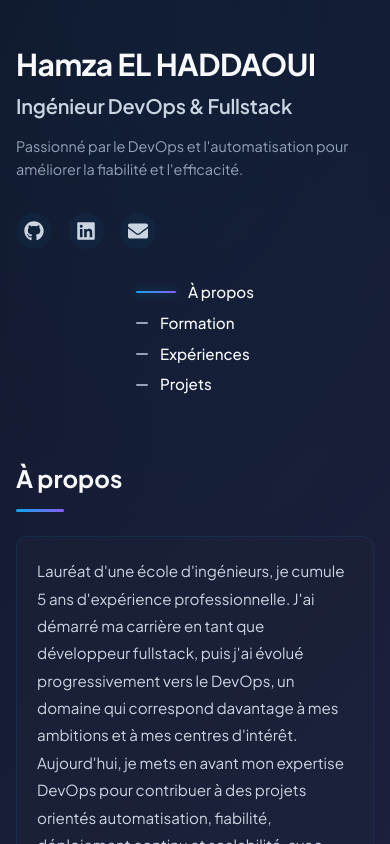
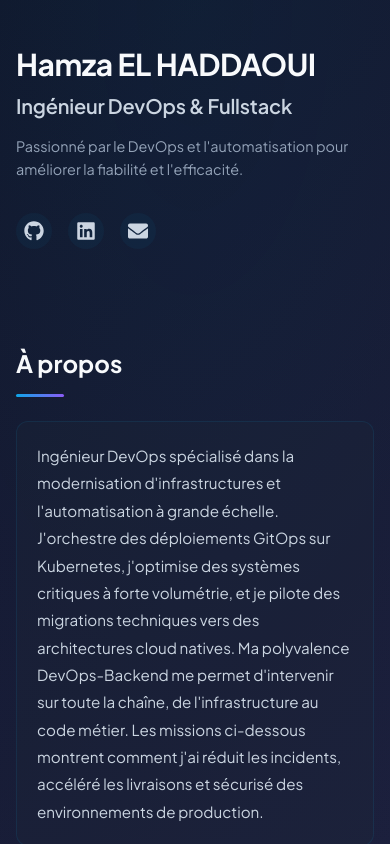
Before and after one commit to hamzaElhaddaoui/hamzaPortfolio, a React (Vite) app: page / in a window 390 px wide. Shown: the top 844 px of the page. Built offline with nearby package versions, Linux system fonts and the light colour scheme.

Commit message:
Update about section

```diff
--- a/index.html
+++ b/index.html
@@ -4,9 +4,58 @@
     <meta charset="UTF-8" />
     <link rel="icon" type="image/svg+xml" href="/favicon.svg" />
     <meta name="viewport" content="width=device-width, initial-scale=1.0" />
-    <meta name="description" content="Hamza EL HADDAOUI - Ingénieur DevOps & Fullstack" />
+
+    <!-- SEO Meta Tags -->
+    <title>Hamza EL HADDAOUI - Ingénieur DevOps & Fullstack | Portfolio</title>
+    <meta name="description" content="Ingénieur DevOps spécialisé dans l'automatisation, Kubernetes, CI/CD et architectures cloud. 5 ans d'expérience en modernisation d'infrastructures et déploiements GitOps." />
+    <meta name="keywords" content="Hamza EL HADDAOUI, DevOps, Ingénieur DevOps, Kubernetes, Docker, CI/CD, GitOps, ArgoCD, Azure, Cloud, Automatisation, Jenkins, Fullstack, React, Spring Boot" />
+    <meta name="author" content="Hamza EL HADDAOUI" />
+    <meta name="robots" content="index, follow" />
     <meta name="theme-color" content="#0f172a" />
-    <title>Hamza EL HADDAOUI - Portfolio</title>
+    <link rel="canonical" href="https://votre-domaine.com/" />
+
+    <!-- Open Graph / Facebook -->
+    <meta property="og:type" content="website" />
+    <meta property="og:url" content="https://votre-domaine.com/" />
+    <meta property="og:title" content="Hamza EL HADDAOUI - Ingénieur DevOps & Fullstack" />
+    <meta property="og:description" content="Ingénieur DevOps spécialisé dans l'automatisation, Kubernetes, CI/CD et architectures cloud." />
+    <meta property="og:image" content="https://votre-domaine.com/og-image.png" />
+    <meta property="og:locale" content="fr_FR" />
+
+    <!-- Twitter Card -->
+    <meta name="twitter:card" content="summary_large_image" />
+    <meta name="twitter:url" content="https://votre-domaine.com/" />
+    <meta name="twitter:title" content="Hamza EL HADDAOUI - Ingénieur DevOps & Fullstack" />
+    <meta name="twitter:description" content="Ingénieur DevOps spécialisé dans l'automatisation, Kubernetes, CI/CD et architectures cloud." />
+    <meta name="twitter:image" content="https://votre-domaine.com/og-image.png" />
+
+    <!-- Structured Data (JSON-LD) -->
+    <script type="application/ld+json">
+    {
+      "@context": "https://schema.org",
+      "@type": "Person",
+      "name": "Hamza EL HADDAOUI",
+      "jobTitle": "Ingénieur DevOps & Fullstack",
+      "description": "Ingénieur DevOps spécialisé dans l'automatisation, Kubernetes, CI/CD et architectures cloud natives.",
+      "url": "https://votre-domaine.com",
+      "sameAs": [
+        "https://linkedin.com/in/votre-profil",
+        "https://github.com/votre-github"
+      ],
+      "knowsAbout": [
+        "DevOps",
+        "Kubernetes",
+        "Docker",
+        "CI/CD",
+        "GitOps",
+        "ArgoCD",
+        "Azure",
+        "Jenkins",
+        "React",
+        "Spring Boot"
+      ]
+    }
+    </script>
   </head>
   <body>
     <div id="root"></div>
--- a/src/App.tsx
+++ b/src/App.tsx
@@ -36,16 +36,16 @@ const App: FC = () => {
 
           {/* Main Content */}
           <main className="lg:col-span-8 space-y-12 md:space-y-16">
-            <section id="section1" className="animate-fade-in">
+            <section id="about-me" className="animate-fade-in">
               <AboutMe />
             </section>
-            <section id="section2" className="animate-fade-in" style={{ animationDelay: '0.1s' }}>
+            <section id="academic-background" className="animate-fade-in" style={{ animationDelay: '0.1s' }}>
               <AcademicBackground />
             </section>
-            <section id="section3" className="animate-fade-in" style={{ animationDelay: '0.2s' }}>
+            <section id="professional-experiences" className="animate-fade-in" style={{ animationDelay: '0.2s' }}>
               <ProExperiences />
             </section>
-            <section id="section4" className="animate-fade-in" style={{ animationDelay: '0.3s' }}>
+            <section id="personal-projects" className="animate-fade-in" style={{ animationDelay: '0.3s' }}>
               <PersonalProjects />
             </section>
             <div className="pb-20"></div>
--- a/src/aboutMe/AboutMe.tsx
+++ b/src/aboutMe/AboutMe.tsx
@@ -3,7 +3,7 @@ import "./AboutMe.css";
 
 const AboutMeData = {
   description:
-    "Lauréat d'une école d'ingénieurs, je cumule 5 ans d'expérience professionnelle. J'ai démarré ma carrière en tant que développeur fullstack, puis j'ai évolué progressivement vers le DevOps, un domaine qui correspond davantage à mes ambitions et à mes centres d'intérêt. Aujourd'hui, je mets en avant mon expertise DevOps pour contribuer à des projets orientés automatisation, fiabilité, déploiement continu et scalabilité, avec l'objectif de décrocher de nouvelles missions dans ce domaine.",
+    "Ingénieur DevOps spécialisé dans la modernisation d'infrastructures et l'automatisation à grande échelle. J'orchestre des déploiements GitOps sur Kubernetes, j'optimise des systèmes critiques à forte volumétrie, et je pilote des migrations techniques vers des architectures cloud natives. Ma polyvalence DevOps-Backend me permet d'intervenir sur toute la chaîne, de l'infrastructure au code métier. Les missions ci-dessous montrent comment j'ai réduit les incidents, accéléré les livraisons et sécurisé des environnements de production.",
 };
 
 const AboutMe: FC = () => {
--- a/src/index.css
+++ b/src/index.css
@@ -3,6 +3,11 @@
 
 * {
   scroll-behavior: smooth;
+}
+
+/* Scroll offset for section navigation */
+section[id] {
+  scroll-margin-top: 6rem;
 }
 
 html, body, #root {
--- a/src/sectionsNav/SectionsNav.tsx
+++ b/src/sectionsNav/SectionsNav.tsx
@@ -2,14 +2,14 @@ import { useEffect, useState } from "react";
 import "./SectionsNav.css";
 
 const sections = [
-  { id: "section1", label: "À propos" },
-  { id: "section2", label: "Formation" },
-  { id: "section3", label: "Expériences" },
-  { id: "section4", label: "Projets" },
+  { id: "about-me", label: "À propos" },
+  { id: "academic-background", label: "Formation" },
+  { id: "professional-experiences", label: "Expériences Professionnelles" },
+  { id: "personal-projects", label: "Projets Personnels" },
 ];
 
 const SectionsNav = () => {
-  const [activeId, setActiveId] = useState("section1");
+  const [activeId, setActiveId] = useState("about-me");
 
   useEffect(() => {
     let ticking = false;
@@ -51,7 +51,7 @@ const SectionsNav = () => {
   }, []);
 
   return (
-    <div className="space-y-2 flex flex-col">
+    <div className="hidden lg:flex space-y-2 flex-col">
       {sections.map(({ id, label }) => (
         <div
           key={id}
```
Also changed, not shown: public/robots.txt (added), 1 other file (tests, documents, lock files or other folders).
